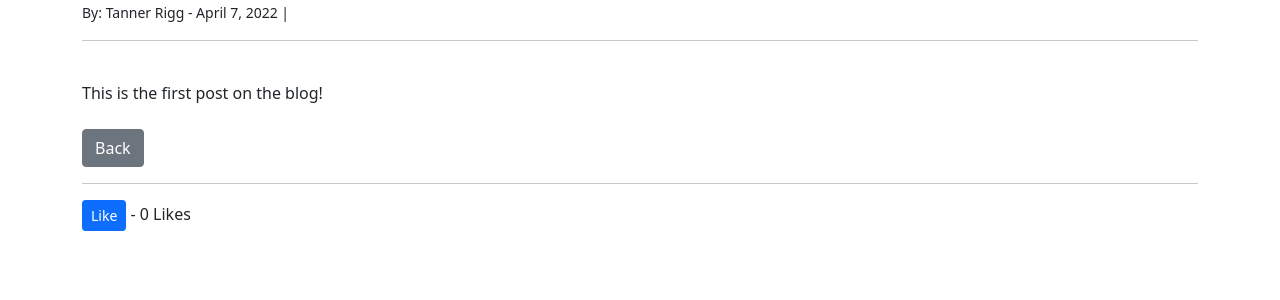
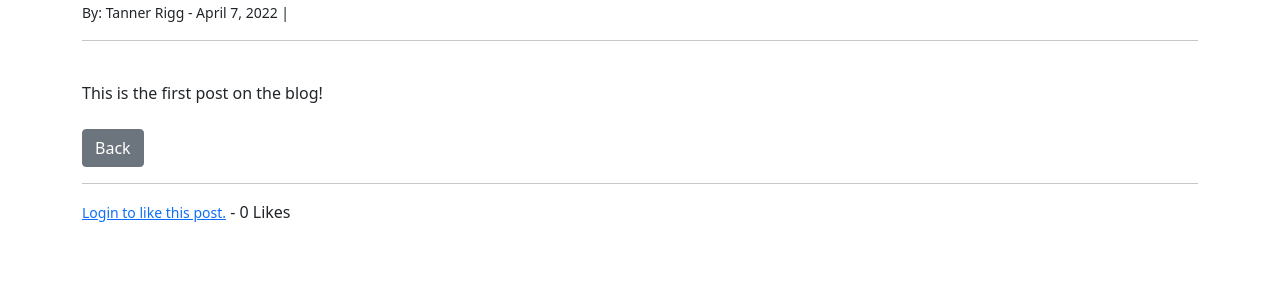
Before and after one commit to trigg8/Django_Blog, a Django app: page /article/1 in a window 1280 px wide. Shown: the part 136-436 px from the top of the page. Run offline with Django 4.2, Linux system fonts and the light colour scheme; data comes from the database, SQL or seed files in the repository; both versions use the stored data as it was after the commit.

Commit message:
added ability to unlike post

```diff
--- a/theblog/templates/article_details.html
+++ b/theblog/templates/article_details.html
@@ -27,7 +27,21 @@
 <hr>
 <form action="{% url 'like_post' post.pk %}" method="POST">
     {% csrf_token %}
-    <button type="submit" name="post_id" value="{{ post.id }}" class="btn btn-primary btn-sm">Like</button> - {{ total_likes }} Likes
+
+    {% if user.is_authenticated %}
+        {% if liked %}
+            <button type="submit" name="post_id" value="{{ post.id }}" class="btn btn-danger btn-sm">Unlike</button>
+
+        {% else %}
+            <button type="submit" name="post_id" value="{{ post.id }}" class="btn btn-primary btn-sm">Like</button>
+
+        {% endif %}
+
+    {% else %}
+        <small> <a href="{% url 'login' %}"> Login to like this post.</a></small>
+
+    {% endif %}
+    - {{ total_likes }} Likes
 </form>
 
 {% endblock %}
--- a/theblog/views.py
+++ b/theblog/views.py
@@ -11,7 +11,13 @@ from django.http import HttpResponseRedirect
 
 def LikeView(request, pk):
     post = get_object_or_404(Post, id=request.POST.get('post_id'))
-    post.likes.add(request.user)
+    liked = False
+    if post.likes.filter(id=request.user.id).exists():
+        post.likes.remove(request.user)
+        liked = False
+    else:
+        post.likes.add(request.user)
+        liked = True
     return HttpResponseRedirect(reverse('article-detail', args=[str(pk)]))
 
 
@@ -42,10 +48,17 @@ class ArticleDetailView(DetailView):
     def get_context_data(self, *args, **kwargs):
         cat_menu = Category.objects.all().order_by('name')
         context = super(ArticleDetailView, self).get_context_data(*args, **kwargs)
+
         current_post = get_object_or_404(Post, id=self.kwargs['pk'])
         total_likes = current_post.total_likes()
+
+        liked = False
+        if current_post.likes.filter(id=self.request.user.id).exists():
+            liked = True
+
         context["cat_menu"] = cat_menu
         context["total_likes"] = total_likes
+        context["liked"] = liked
         return context
 
 class AddPostView(CreateView):
```
Also changed, not shown: db.sqlite3.
